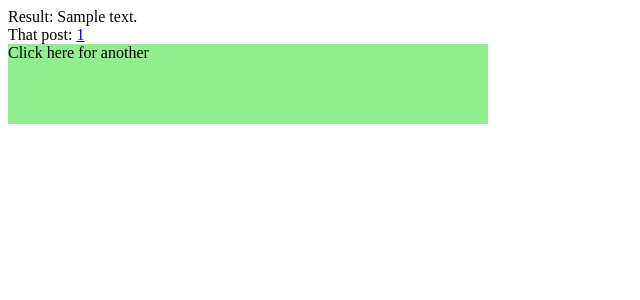
After one commit to Deer-Spangle/e621_source_cleanup, a Flask app: template e621_gallery_finder/templates/check_post.html in a window 1280 px wide. The commit adds this page. Shown: the top 300 px of the page, without its empty margins (0-640 px from the left). Run offline with Flask 2, Linux system fonts and the light colour scheme; the template is opened without the code that fills it: most values are stand-ins (such as "Sample title", 1, 10 or a date in 2020).

Commit message:
Adding template pages for post-check page, and making buttons bigger

```diff
--- a/e621_gallery_finder/static/style.css
+++ b/e621_gallery_finder/static/style.css
@@ -8,3 +8,12 @@ th {
 img {
     max-width: 100%;
 }
+.button_next {
+    width: 30em;
+    height: 5em;
+    background-color: lightgreen;
+}
+input[type=submit] {
+    height: 5em;
+    width: 15em;
+}
--- /dev/null
+++ b/e621_gallery_finder/templates/check_post.html
@@ -0,0 +1,7 @@
+{% extends 'base.html' %}
+
+{% block body %}
+Result: {{ message }}<br />
+That post: <a href="https://e621.net/posts/{{ post_id }}">{{ post_id }}</a><br />
+<div class="button_next">Click here for another</div>
+{% endblock %}
--- a/e621_gallery_finder/web.py
+++ b/e621_gallery_finder/web.py
@@ -28,8 +28,8 @@ AUTH_KEY = ""
 def hello():
     return flask.render_template(
         "home.html",
-        unchecked_sources = db.count_unchecked_sources(),
-        total_sources = db.count_total_sources(),
+        unchecked_sources=db.count_unchecked_sources(),
+        total_sources=db.count_total_sources(),
     )
 
 
@@ -67,11 +67,19 @@ def record_match():
     action = flask.request.form["action"]
     if action == "skip":
         db.update_post_skip(post_id, datetime.datetime.now(datetime.timezone.utc))
-        return "Post skipped. <a href=\"/check\">Click here for another</a>"
+        return flask.render_template(
+            "check_post.html",
+            message="Post skipped.",
+            post_id=post_id,
+        )
     if action == "no_match":
         for source_id in source_ids:
             db.update_source_approved(source_id, False)
-        return "Marked sources as no match. <a href=\"/check\">Click here for another</a>"
+        return flask.render_template(
+            "check_post.html",
+            message="Marked sources as no match.",
+            post_id=post_id,
+        )
     if action == "match_all":
         sources = []
         for source_id in source_ids:
@@ -80,7 +88,11 @@ def record_match():
         api.add_new_sources(post_id, source_links)
         for source_id in source_ids:
             db.update_source_approved(source_id, True)
-        return f"Added sources for <a href=\"https://e621.net/posts/{post_id}\">e621 post</a>. <a href=\"/check\">Click here for another</a>"
+        return flask.render_template(
+            "check_post.html",
+            message="Added source links for e621 post.",
+            post_id=post_id,
+        )
 
 
 @app.route("/check")
```
